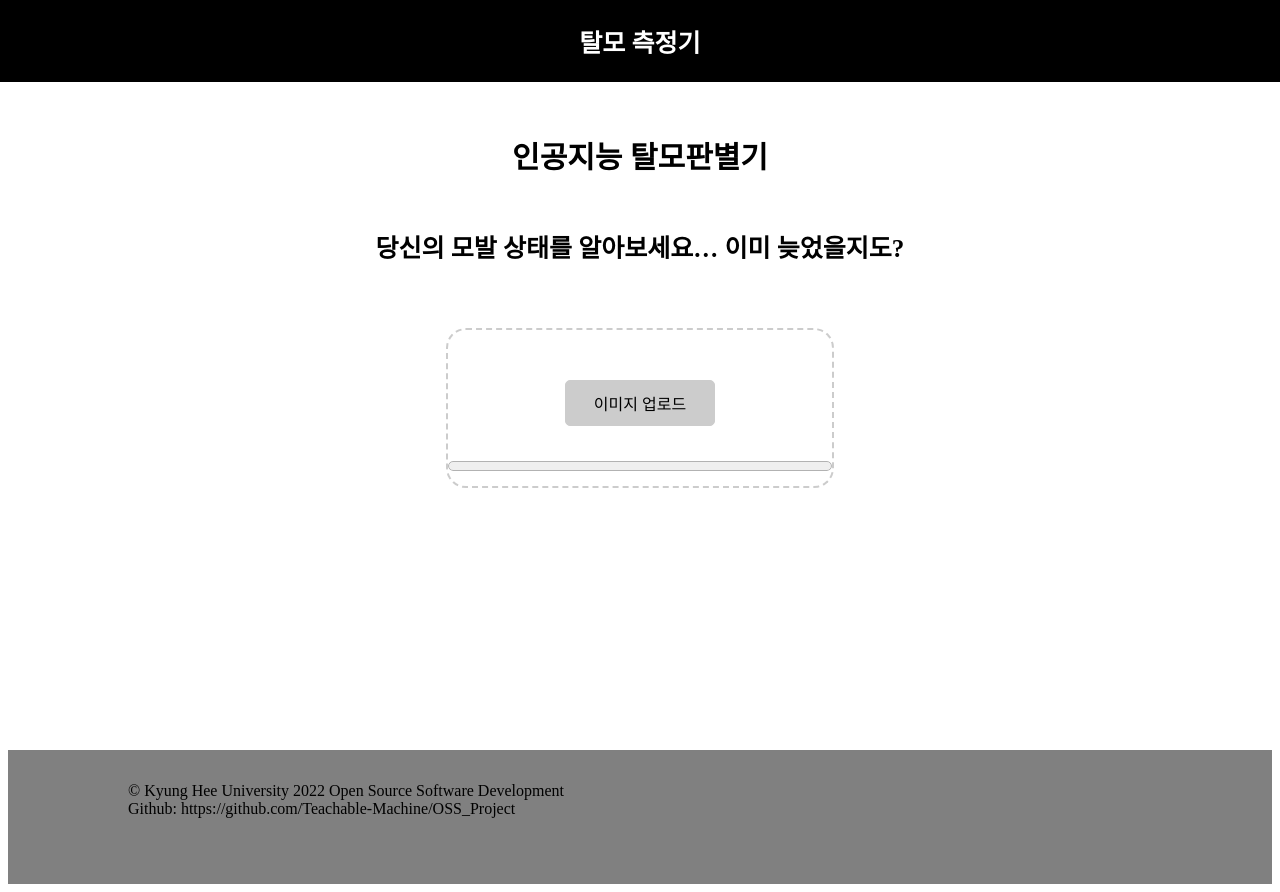
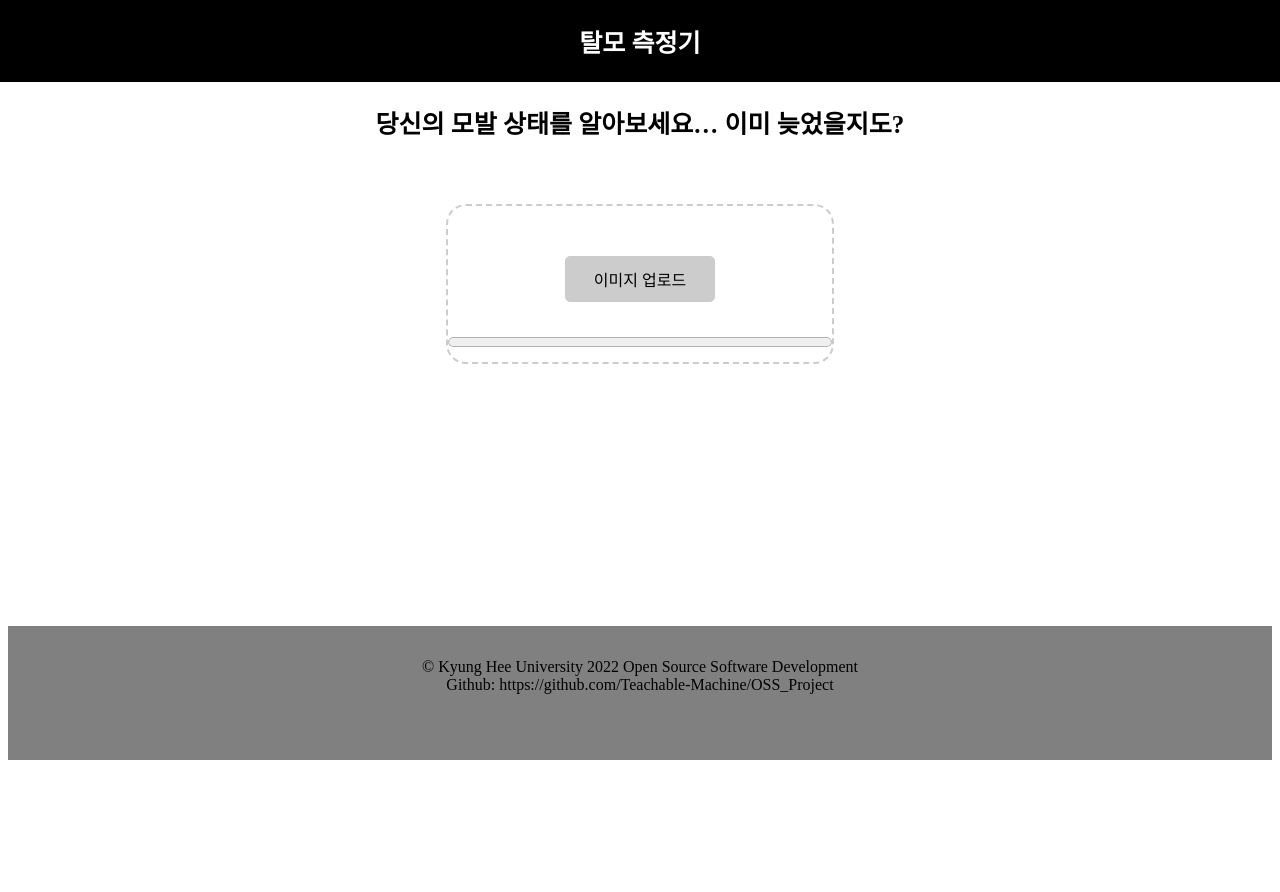
Before and after one commit to Teachable-Machine/OSS_Project, a website: page template/main.html in a window 1280 px wide. After the commit the page ends 800 px from the top, so only its background shows below. Drawn offline with nearby package versions, Linux system fonts and the light colour scheme; a web font is replaced by a local one.

Commit message:
Minor updates

```diff
--- a/public/css/default.css
+++ b/public/css/default.css
@@ -57,7 +57,7 @@
                 align-items: center;
               }
               .footer-span{
-                  display:inline-flex;
+                  display:inline-block;
                   width:80vw;
                   padding:0;
                   text-align:center;
--- a/template/main.html
+++ b/template/main.html
@@ -20,7 +20,6 @@
       <script>
         localStorage.setItem('test','1');
       </script>
-      <h1 style="text-align:center;">인공지능 탈모판별기</h1>
       <h2 style="text-align:center;">당신의 모발 상태를 알아보세요… 이미 늦었을지도?</h2>
       <!-- 파일 업로드 -->
 
```
